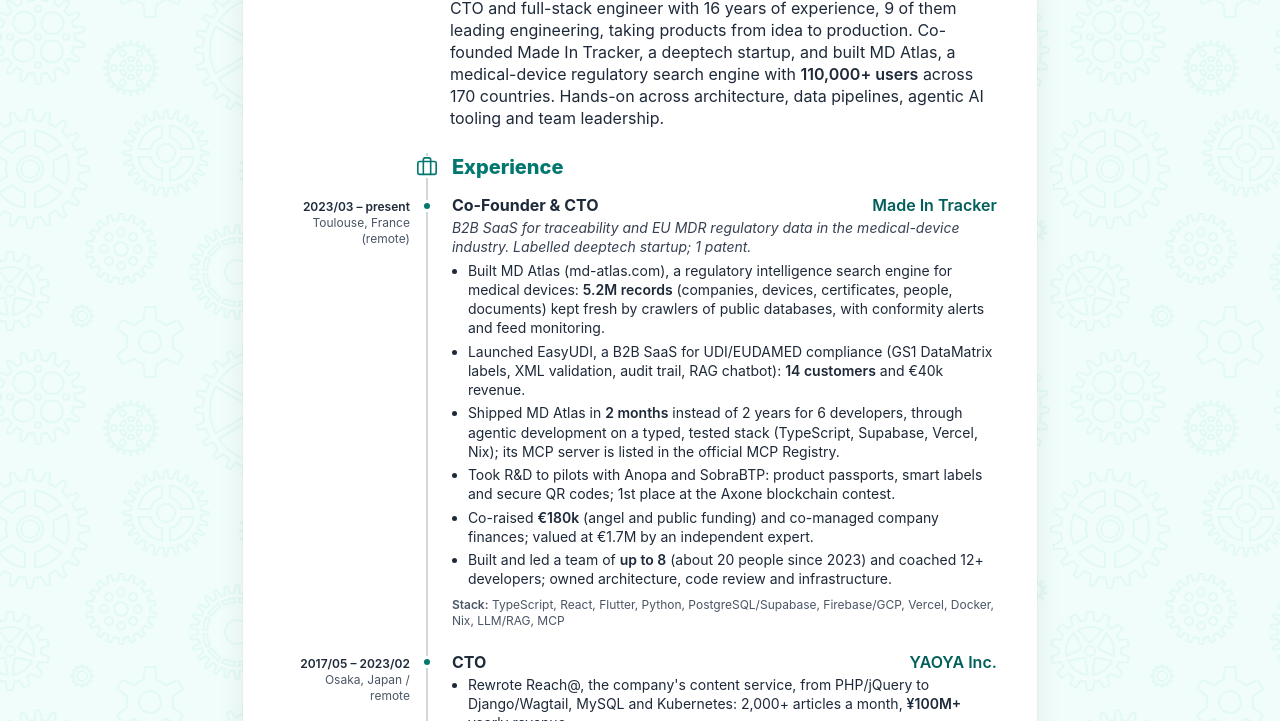
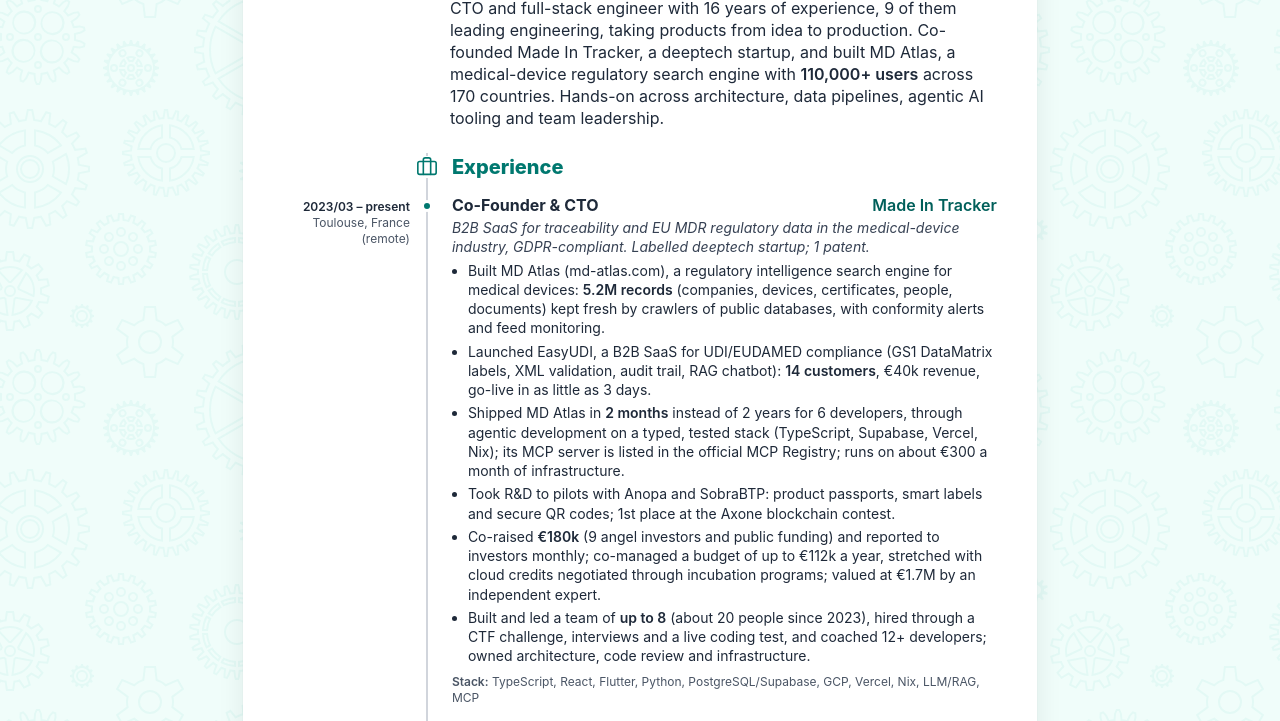
Before and after one commit to AdrienLemaire/cv, a website: page index.html in a window 1280 px wide. Shown: the part 231-952 px from the top of the page. Drawn offline with Linux system fonts and the light colour scheme; files whose address does not match are found by name.

Commit message:
Add budget, investor, hiring and GDPR details

```diff
--- a/index.html
+++ b/index.html
@@ -93,7 +93,8 @@
             </h3>
             <p class="mt-1 text-sm leading-snug text-gray-700 italic">B2B SaaS for
               traceability and EU MDR regulatory data in the medical-device
-              industry. Labelled deeptech startup; 1 patent.</p>
+              industry, GDPR-compliant. Labelled deeptech startup; 1
+              patent.</p>
             <ul class="bullets">
               <li>Built MD Atlas (md-atlas.com), a regulatory intelligence
                 search engine for medical devices: <strong>5.2M records</strong> (companies,
@@ -102,23 +103,29 @@
                 monitoring.</li>
               <li>Launched EasyUDI, a B2B SaaS for UDI/EUDAMED compliance (GS1
                 DataMatrix labels, XML validation, audit trail, RAG chatbot):
-                <strong>14 customers</strong> and €40k revenue.</li>
+                <strong>14 customers</strong>, €40k revenue, go-live in as little as 3
+                days.</li>
               <li>Shipped MD Atlas in <strong>2&nbsp;months</strong> instead of 2 years for 6
                 developers, through agentic development on a typed, tested
                 stack (TypeScript, Supabase, Vercel, Nix); its MCP server is
-                listed in the official MCP Registry.</li>
+                listed in the official MCP Registry; runs on about €300 a month
+                of infrastructure.</li>
               <li>Took R&amp;D to pilots with Anopa and SobraBTP: product
                 passports, smart labels and secure QR codes; 1st place at the
                 Axone blockchain contest.</li>
-              <li>Co-raised <strong>€180k</strong> (angel and public funding) and co-managed
-                company finances; valued at €1.7M by an independent expert.</li>
-              <li>Built and led a team of <strong>up to 8</strong> (about 20 people since 2023)
-                and coached 12+ developers; owned architecture, code review and
-                infrastructure.</li>
+              <li>Co-raised <strong>€180k</strong> (9 angel investors and public funding)
+                and reported to investors monthly; co-managed a budget of up to
+                €112k a year, stretched with cloud credits negotiated through
+                incubation programs; valued at €1.7M by an independent
+                expert.</li>
+              <li>Built and led a team of <strong>up to 8</strong> (about 20 people since 2023),
+                hired through a CTF challenge, interviews and a live coding
+                test, and coached 12+ developers; owned architecture, code
+                review and infrastructure.</li>
             </ul>
             <p class="mt-2 text-xs leading-snug text-gray-600"><span class="font-semibold">Stack:</span>
-              TypeScript, React, Flutter, Python, PostgreSQL/Supabase,
-              Firebase/GCP, Vercel, Docker, Nix, LLM/RAG, MCP</p>
+              TypeScript, React, Flutter, Python, PostgreSQL/Supabase, GCP,
+              Vercel, Nix, LLM/RAG, MCP</p>
           </div>
         </article>
 
@@ -140,9 +147,7 @@
               <li>Led product engineering through three iterations of GOunite
                 (internship marketplace, online school, metaverse community) on
                 GRANDstack (React, Apollo, TypeScript, Neo4j) and Pixi.js.</li>
-              <li>Led a department of 4 developers and 25 interns, and supported
-                other divisions with automation, data backups and client
-                website audits.</li>
+              <li>Led a department of 4 developers and 25 interns.</li>
             </ul>
           </div>
         </article>
```
Also changed, not shown: 1 other file.
